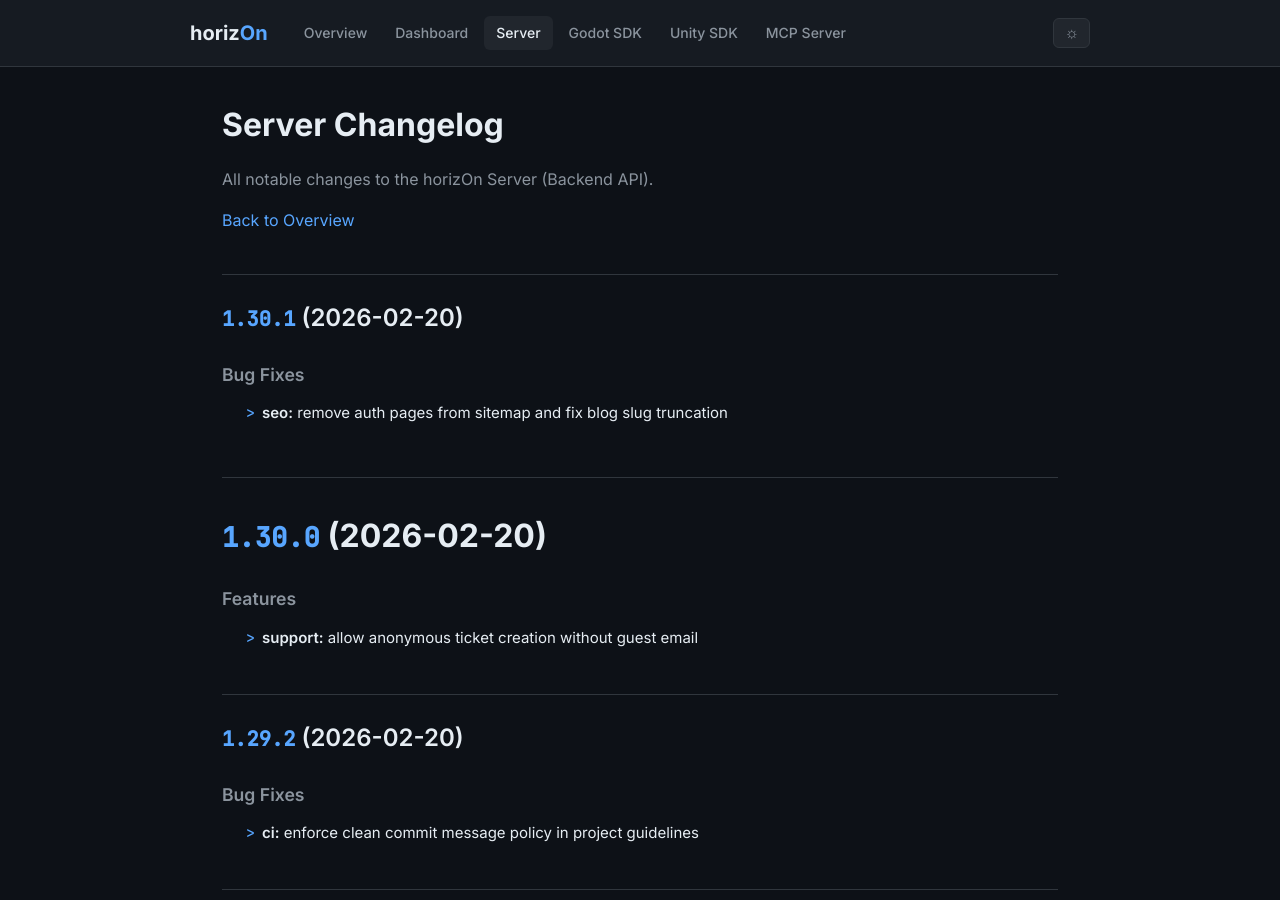
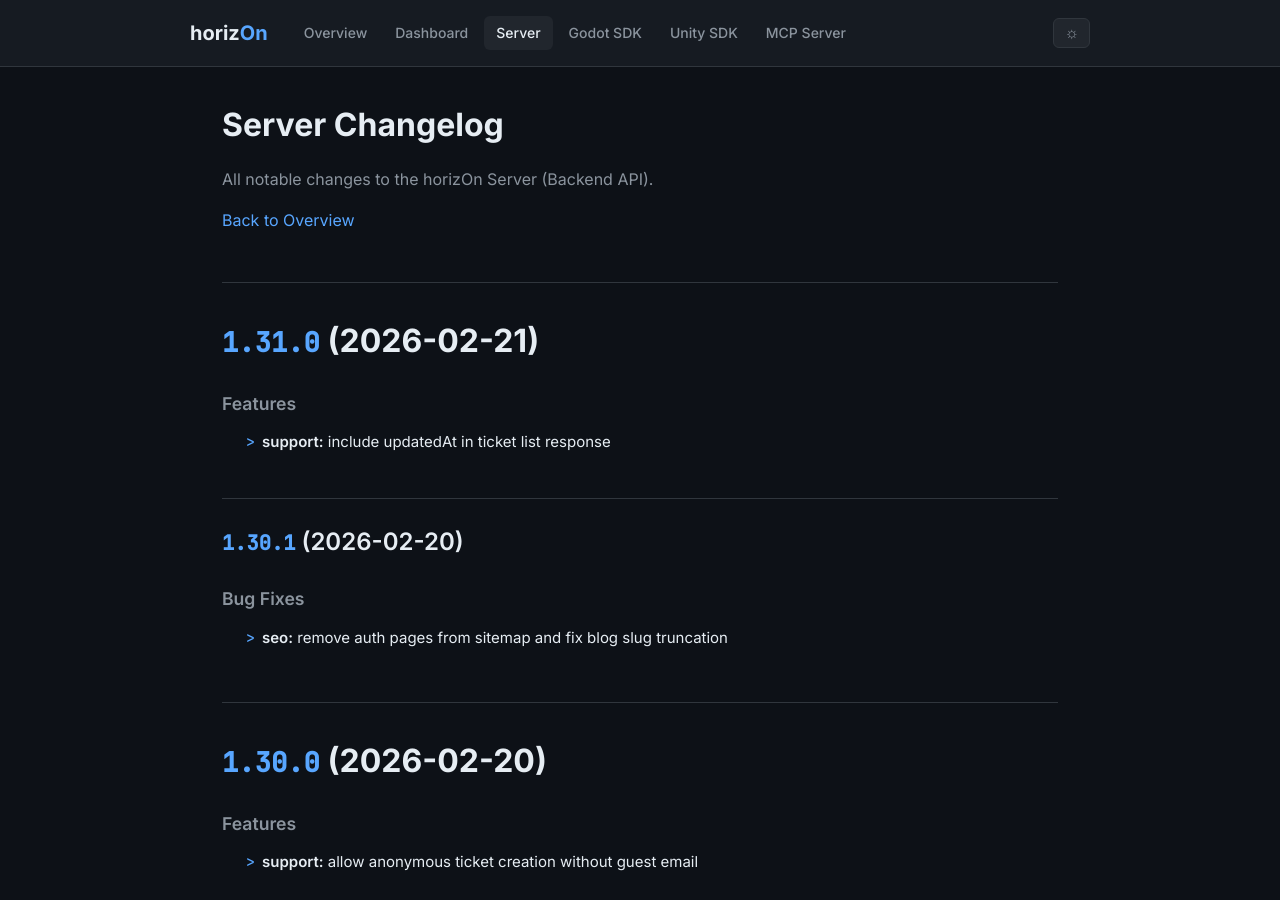
Before and after one commit to ProjectMakersDE/horizOn-Changelog, a Jekyll site: the page built from server-changelog.md, in a window 1280 px wide and 900 px high. Built offline with Jekyll 4.4.1, drawn with Linux system fonts in a browser that asks for light colours.

Commit message:
chore: sync changelogs [skip ci]

```diff
--- a/server-changelog.md
+++ b/server-changelog.md
@@ -8,6 +8,13 @@ title: Server Changelog
 All notable changes to the horizOn Server (Backend API).
 
 [Back to Overview](.)
+
+# [1.31.0](https://github.com/ProjectMakersDE/horizOn-Dashboard-Backend/compare/v1.30.1...v1.31.0) (2026-02-21)
+
+
+### Features
+
+* **support:** include updatedAt in ticket list response ([860d2da](https://github.com/ProjectMakersDE/horizOn-Dashboard-Backend/commit/860d2da65b03670d0c8b0df11026fde168dc0eac))
 
 ## [1.30.1](https://github.com/ProjectMakersDE/horizOn-Dashboard-Backend/compare/v1.30.0...v1.30.1) (2026-02-20)
 
```
Also changed, not shown: index.md (+1 -1 lines).
